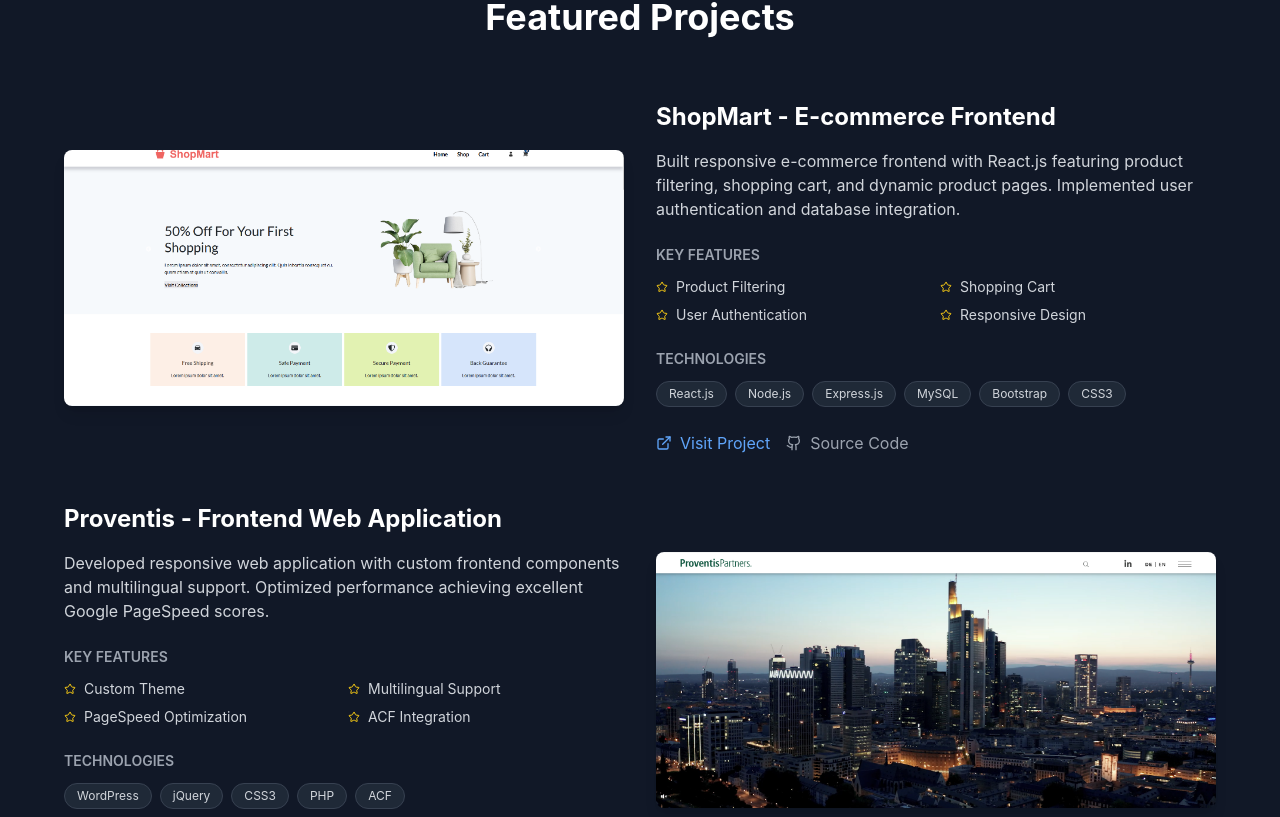
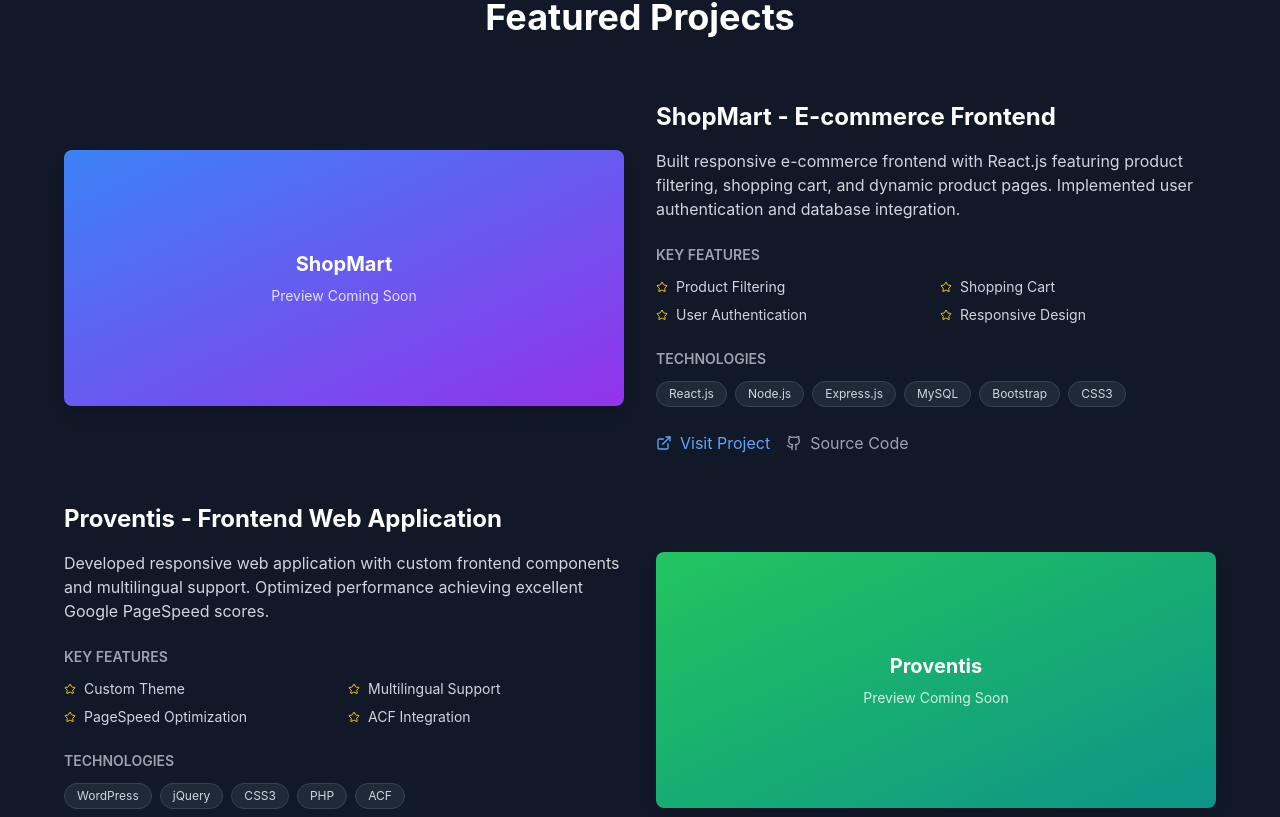
Before and after one commit to bharathhegde98/portfolio, a React (Create React App) app: page / in a window 1280 px wide. Shown: the part 2063-2880 px from the top of the page. Built offline with nearby package versions, Linux system fonts and the light colour scheme.

Commit message:
updated app.js

```diff
--- a/src/App.js
+++ b/src/App.js
@@ -35,7 +35,7 @@
                     }
                 });
             },
-            { threshold: 0.3 }
+            { threshold: 0.1 } // Changed from 0.3 to 0.1 for better detection
         );
 
         document.querySelectorAll("section[id]").forEach((section) => {
@@ -44,6 +44,11 @@
 
         return () => observer.disconnect();
     }, []);
+
+    // Debug: Log visibility state changes
+    useEffect(() => {
+        console.log("isVisible state:", isVisible);
+    }, [isVisible]);
 
     const skills = {
         frontend: [
@@ -384,7 +389,7 @@
                             <ChevronRight className="w-4 h-4 group-hover:translate-x-1 transition-transform" />
                         </button>
                         <a
-                            href="/files/bharath_hegde_frontend_dev.pdf"
+                            href={`${process.env.PUBLIC_URL}/files/bharath_hegde_frontend_dev.pdf`}
                             download="Bharath_Hegde_Frontend_Developer_Resume.pdf"
                             className="border border-gray-600 px-8 py-3 rounded-full hover:border-blue-400 hover:text-blue-400 hover:shadow-lg hover:shadow-blue-500/25 transition-all duration-300 flex items-center gap-2 group"
                         >
@@ -572,7 +577,7 @@
                 </div>
             </section>
 
-            {/* Projects Section */}
+            {/* Projects Section - FIXED VERSION */}
             <section id="projects" className="py-20 px-6">
                 <div className="max-w-6xl mx-auto">
                     <h2 className="text-4xl font-bold text-center mb-16">
@@ -582,15 +587,11 @@
                         {projects.map((project, idx) => (
                             <div
                                 key={project.title}
-                                className={`group grid md:grid-cols-2 gap-8 items-center ${
+                                className={`group grid md:grid-cols-2 gap-8 items-center transition-all duration-1000 ${
                                     idx % 2 === 1
                                         ? "md:grid-flow-col-dense"
                                         : ""
-                                } ${
-                                    isVisible.projects
-                                        ? "opacity-100"
-                                        : "opacity-0"
-                                }`}
+                                } opacity-100`} // FORCED VISIBILITY - Remove this after testing
                                 style={{ transitionDelay: `${idx * 200}ms` }}
                             >
                                 <div
@@ -598,12 +599,18 @@
                                         idx % 2 === 1 ? "md:col-start-2" : ""
                                     }`}
                                 >
-                                    <div className="h-64 rounded-lg overflow-hidden group-hover:scale-105 transition-transform duration-300 shadow-lg">
-                                        <img
-                                            src={`${process.env.PUBLIC_URL}/images/${project.image}`}
-                                            alt={project.title}
-                                            className="w-full h-full object-cover"
-                                        />
+                                    {/* Placeholder div instead of broken image */}
+                                    <div
+                                        className={`h-64 rounded-lg overflow-hidden group-hover:scale-105 transition-transform duration-300 shadow-lg bg-gradient-to-br ${project.color} flex items-center justify-center`}
+                                    >
+                                        <div className="text-center p-6">
+                                            <h4 className="text-white text-xl font-bold mb-2">
+                                                {project.title.split(" - ")[0]}
+                                            </h4>
+                                            <p className="text-white/80 text-sm">
+                                                Preview Coming Soon
+                                            </p>
+                                        </div>
                                     </div>
                                 </div>
 
```
